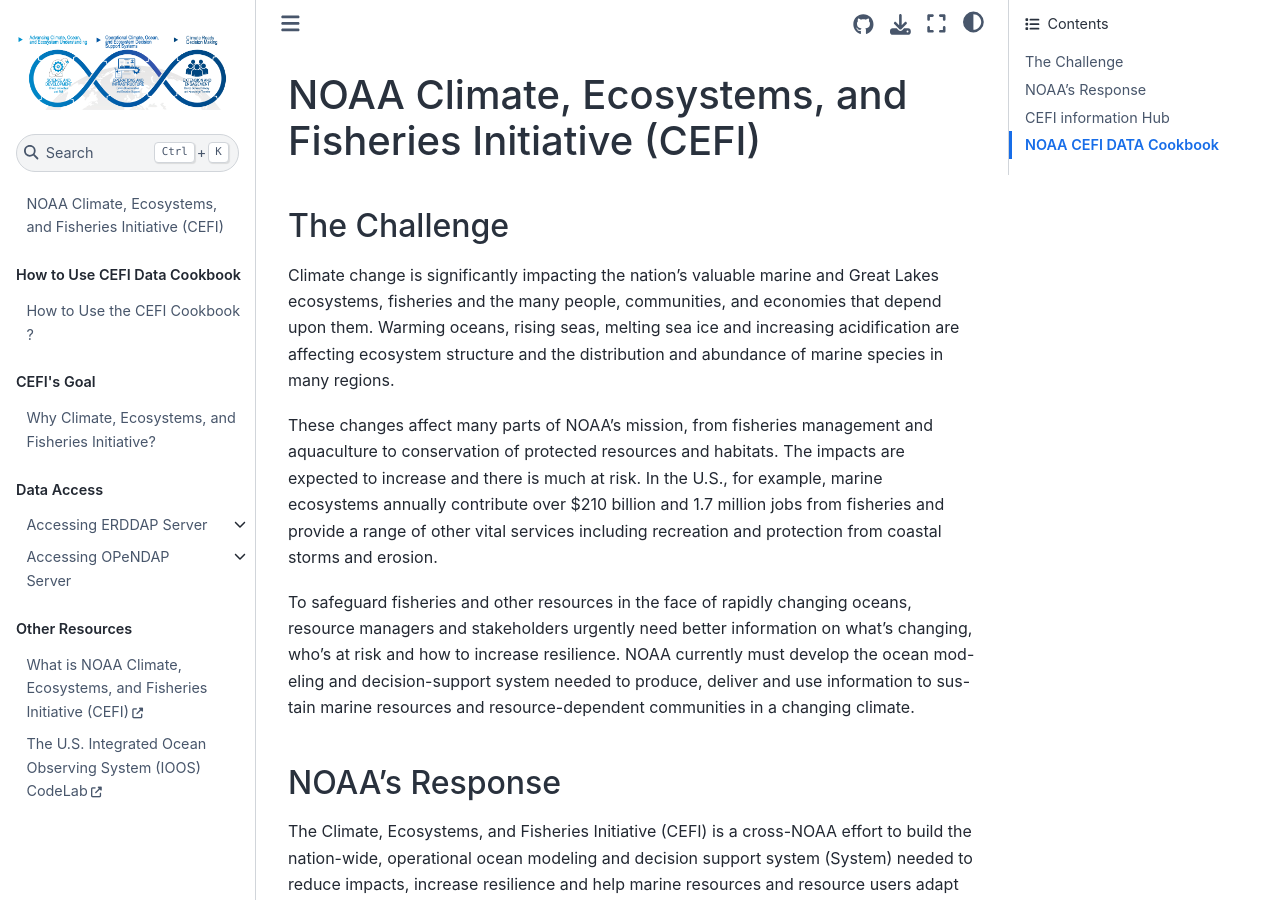
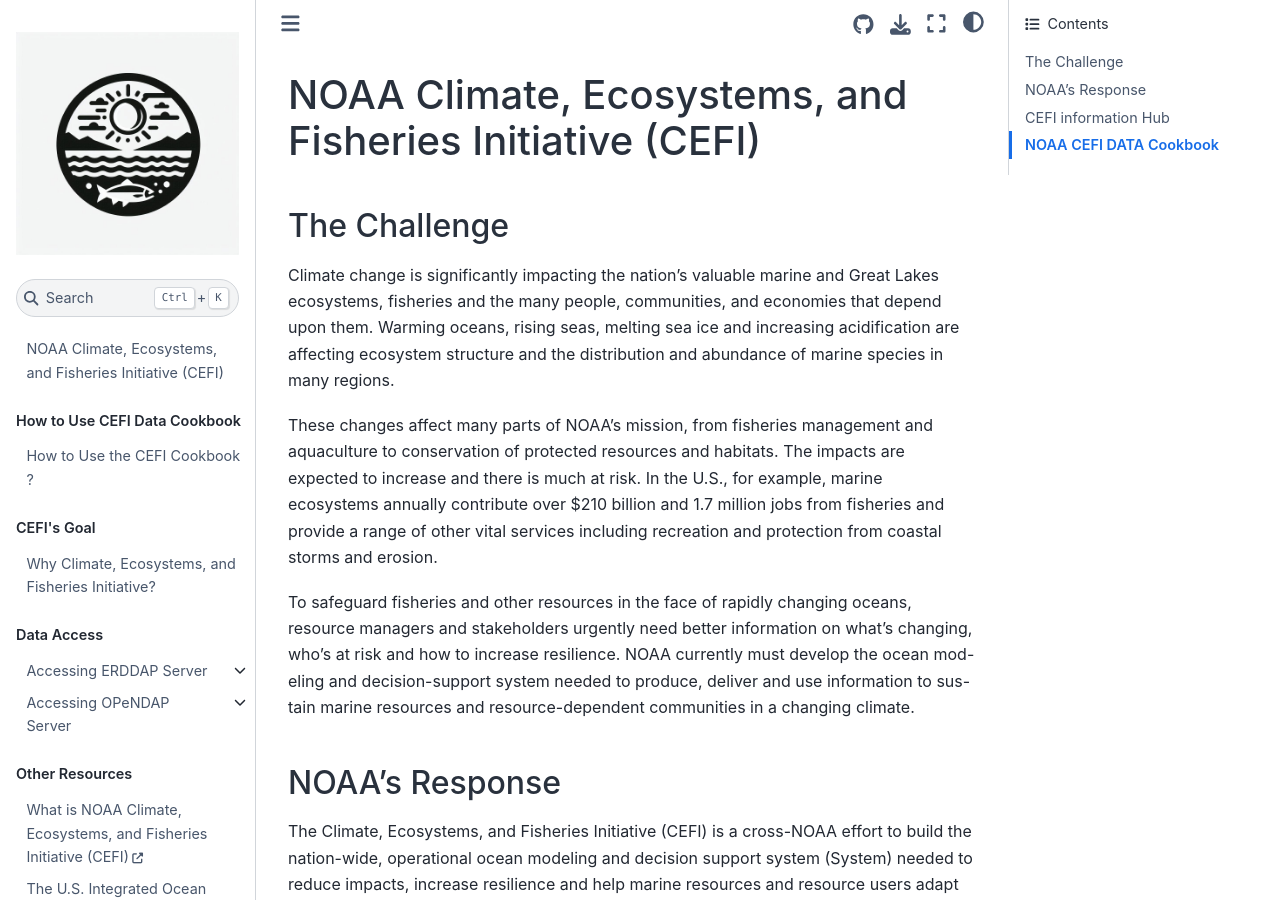
Before and after one commit to chiaweh2/cefi-cookbook, a Jupyter Book: the page built from README.md, in a window 1280 px wide and 900 px high. Built offline with Jupyter Book 1.0.4 settings and Sphinx 7.4.7 and the Sphinx Book theme 1.1.4, drawn with Linux system fonts in a browser that asks for light colours; pages that are not in the unit, such as notebooks, are missing from menus.

Commit message:
change logo to be consistent with github org

```diff
--- a/_config.yml
+++ b/_config.yml
@@ -3,7 +3,7 @@
 
 title: CEFI Data Cookbook
 author: NOAA CEFI data portal team
-logo: images/cefi_logo.png
+logo: images/CEFI_logo.png
 
 # Force re-execution of notebooks on each build.
 # See https://jupyterbook.org/content/execute.html
```
Also changed, not shown: images/CEFI_logo.png (added), images/CEFI_logo2.jpeg (added).
